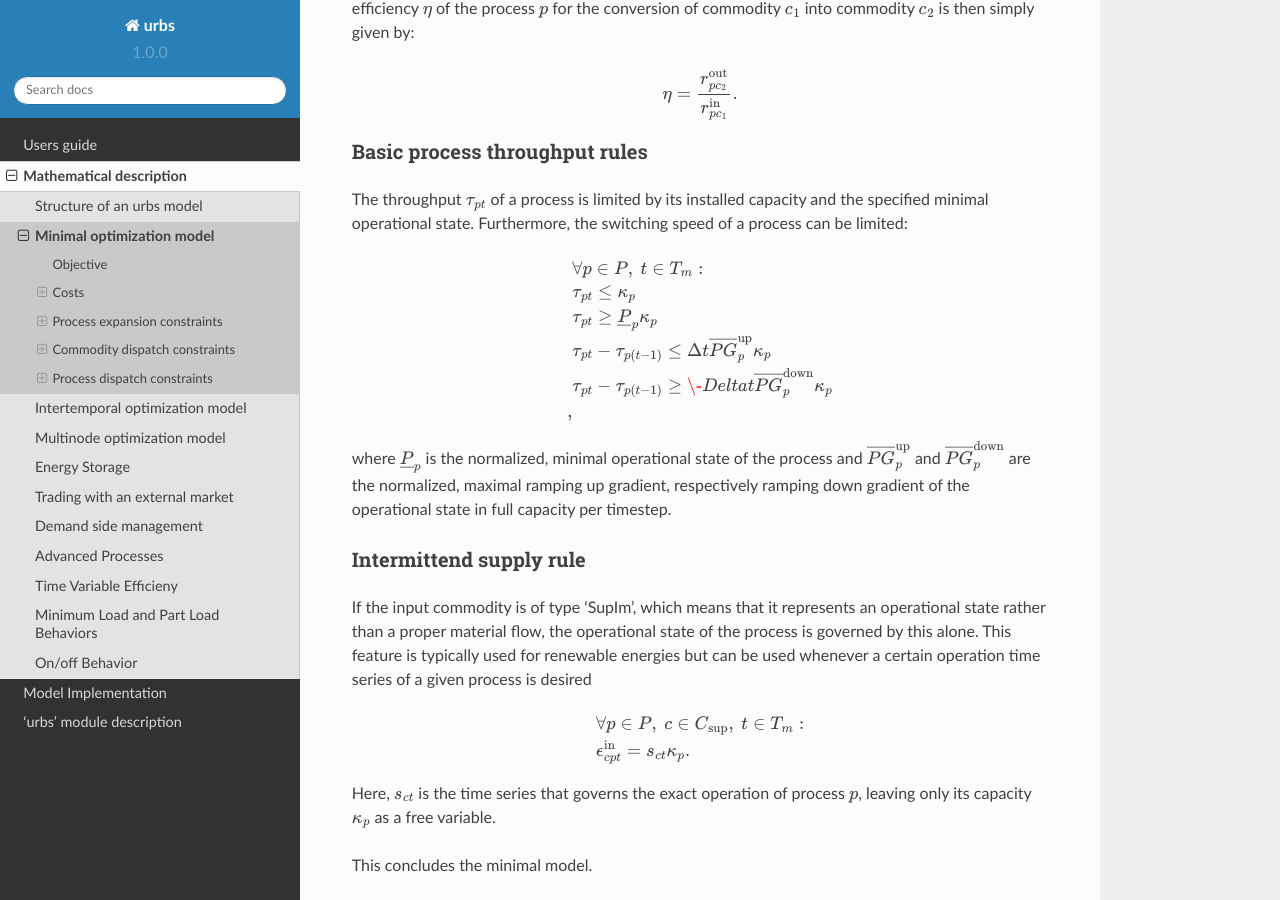
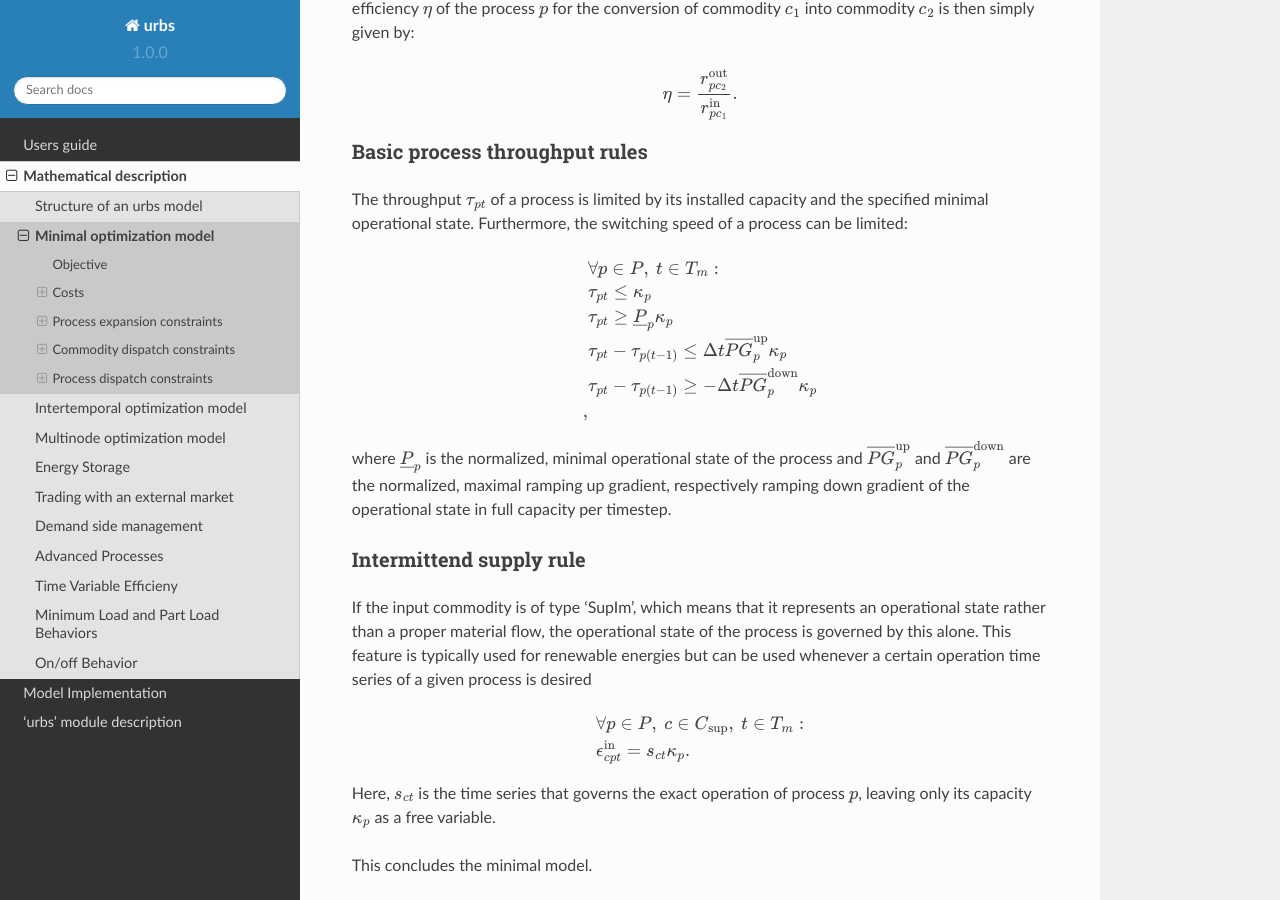
Before and after one commit to tum-ens/urbs, a Sphinx documentation site: the page built from doc/theorydoc/min_prob.rst, in a window 1280 px wide and 900 px high, scrolled down 5339 px. Built offline with Sphinx 7.4.7 and the Read the Docs theme 2.0.0, drawn with Linux system fonts in a browser that asks for light colours.

```diff
--- a/doc/theorydoc/min_prob.rst
+++ b/doc/theorydoc/min_prob.rst
@@ -303,7 +303,7 @@ switching speed of a process can be limited:
    &\tau_{pt}\leq \kappa_{p}\\
    &\tau_{pt}\geq \underline{P}_{p}\kappa_{p}\\
    &\tau_{pt}-\tau_{p(t-1)}\leq \Delta t\overline{PG}_p^\text{up}\kappa_{p}\\
-   &\tau_{pt}-\tau_{p(t-1)}\geq \-Delta t\overline{PG}_p^\text{down}\kappa_{p}\\,
+   &\tau_{pt}-\tau_{p(t-1)}\geq - \Delta t\overline{PG}_p^\text{down}\kappa_{p}\\,
 
 where :math:`\underline{P}_{p}` is the normalized, minimal operational state of
 the process and :math:`\overline{PG}_p^\text{up}` and :math:`\overline{PG}_p^\text{down}`
```
